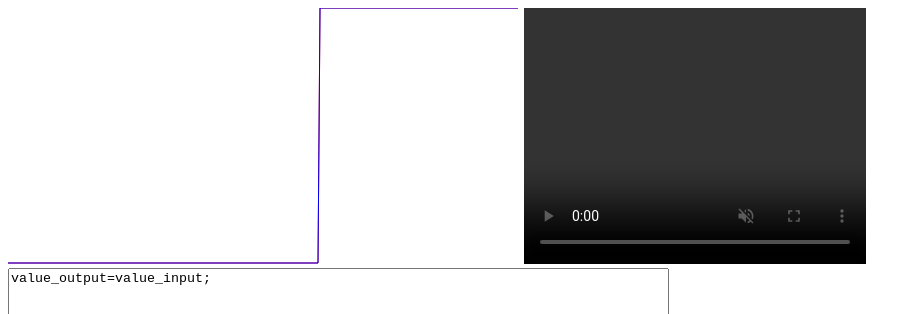
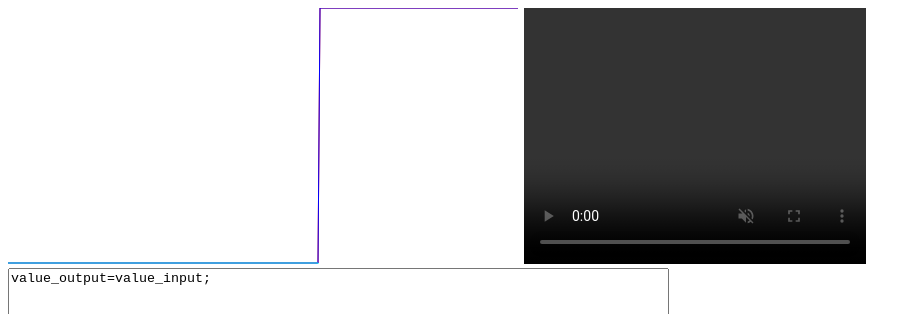
Before and after one commit to DeqingSun/Javascript-Signal-Processing, a plain HTML site: page pages/playground.html in a window 1280 px wide. Shown: the top 314 px of the page, without its empty margins (0-921 px from the left). Drawn offline with Linux system fonts and the light colour scheme.

Commit message:
add 2nd line

```diff
--- a/pages/playground.html
+++ b/pages/playground.html
@@ -40,6 +40,9 @@ var value_input=0;
 var value_input_history=[];
 var value_output=0;
 var value_output_history=[];
+var value_output2=-100;
+var value_output2_history=[];
+
 
 var value_threshold=-100;
 
@@ -47,6 +50,7 @@ var i;
 for (i=0;i<256;i++){
 	value_input_history[i]=0;
 	value_output_history[i]=0;
+	value_output2_history[i]=0;
 }
 
 function drawDataSet(dataSet,dataColor){
@@ -103,9 +107,13 @@ function alertFunc() {
 
 	value_output_history.shift();
 	value_output_history.push(value_output);
+	value_output2_history.shift();
+	value_output2_history.push(value_output2);
 	wavContext.clearRect(0, 0, 512, 256);
 	drawDataSet(value_input_history,'#f00')
 	drawDataSet(value_output_history,'#00f')
+	drawDataSet(value_output2_history,'#0ff')
+
 
 	wavContext.strokeStyle = '#8f8';
 	wavContext.beginPath();
```
